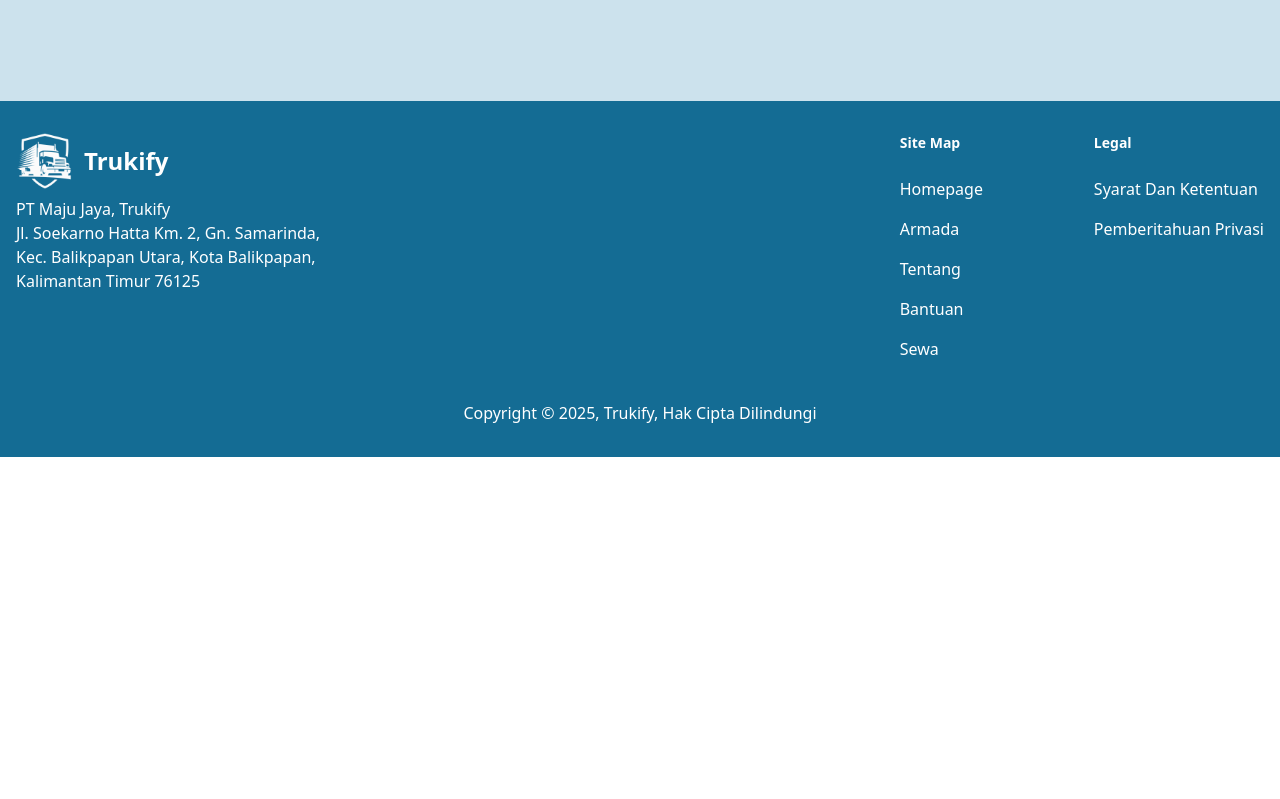
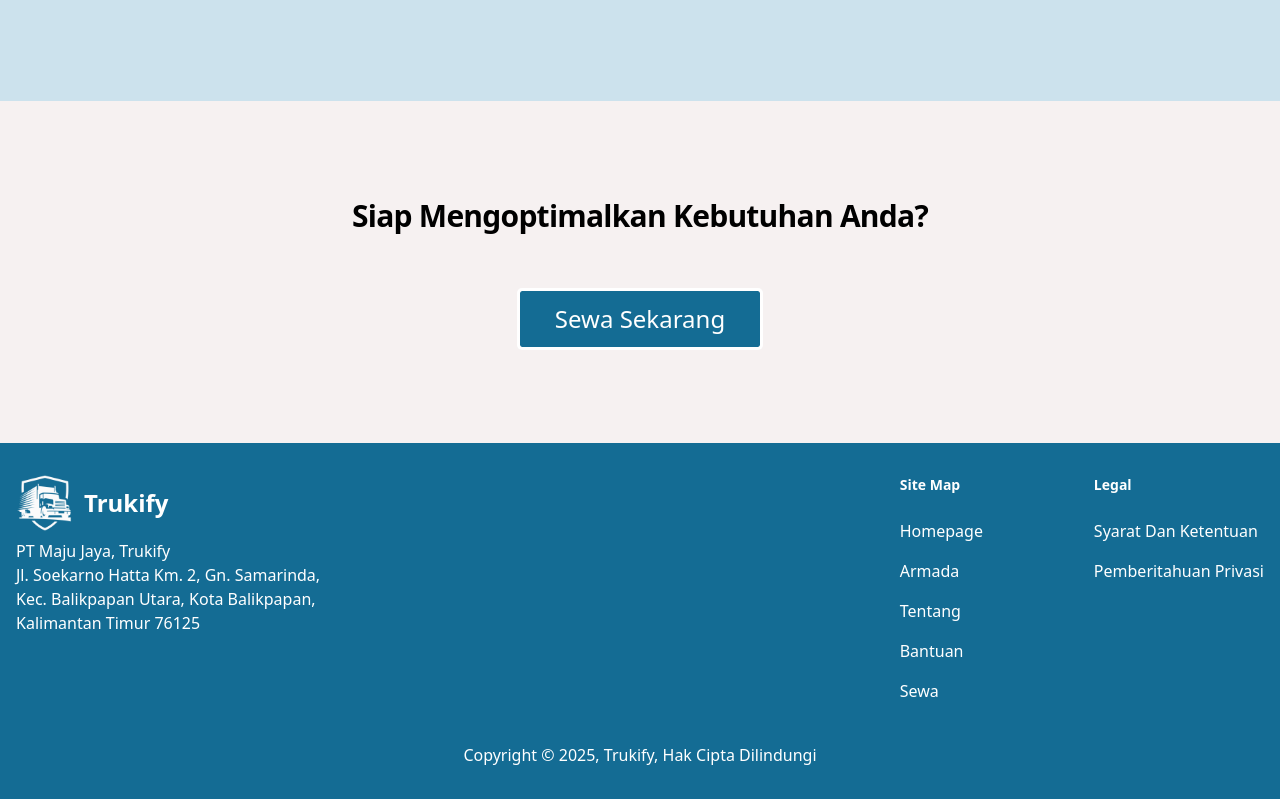
Before and after one commit to daedara007/trukify-project, a Vue app: page / in a window 1280 px wide. Shown: the part 1797-2596 px from the top of the page. Before the commit the page ends 2254 px from the top, so only its background shows below. Built offline with nearby package versions, Linux system fonts and the light colour scheme.

Commit message:
homepage

```diff
--- a/src/components/CTA.vue
+++ b/src/components/CTA.vue
@@ -1,10 +1,9 @@
 <template>
-<section class="bg-white dark:bg-gray-900">
+<section class="bg-[#F6F1F1] p-8">
     <div class="py-8 px-4 mx-auto max-w-7xl sm:py-16 lg:px-6">
         <div class="mx-auto max-w-screen-sm text-center">
-            <h2 class="mb-4 text-4xl tracking-tight font-extrabold leading-tight text-gray-900 dark:text-white">Start your free trial today</h2>
-            <p class="mb-6 font-light text-gray-500 dark:text-gray-400 md:text-lg">Try Flowbite Platform for 30 days. No credit card required.</p>
-            <a href="#" class="text-white bg-primary-700 hover:bg-primary-800 focus:ring-4 focus:ring-primary-300 font-medium rounded-lg text-sm px-5 py-2.5 mr-2 mb-2 dark:bg-primary-600 dark:hover:bg-primary-700 focus:outline-none dark:focus:ring-primary-800">Free trial for 30 days</a>
+            <h2 class="mb-4 text-3xl tracking-tight font-extrabold leading-tight text-black text">Siap Mengoptimalkan Kebutuhan Anda?</h2>
+            <button class="bg-[#146C94] text-2xl text-white outline-solid rounded-xs h-14 w-60 mt-10"><a href="/sewa">Sewa Sekarang</a></button>
         </div>
     </div>
 </section>
--- a/src/components/Homepage.vue
+++ b/src/components/Homepage.vue
@@ -3,6 +3,7 @@ import Navbar from './Navbar.vue';
 import Hero from './Hero.vue';
 import OverviewHome from './OverviewHome.vue';
 import ShowcaseHome from './ShowcaseHome.vue';
+import CTA from './CTA.vue';
 import Footer from './Footer.vue';
 
 </script>
@@ -12,5 +13,6 @@ import Footer from './Footer.vue';
     <Hero/>
     <OverviewHome/>
     <ShowcaseHome/>
+    <CTA/>
     <Footer/>
 </template>
```
